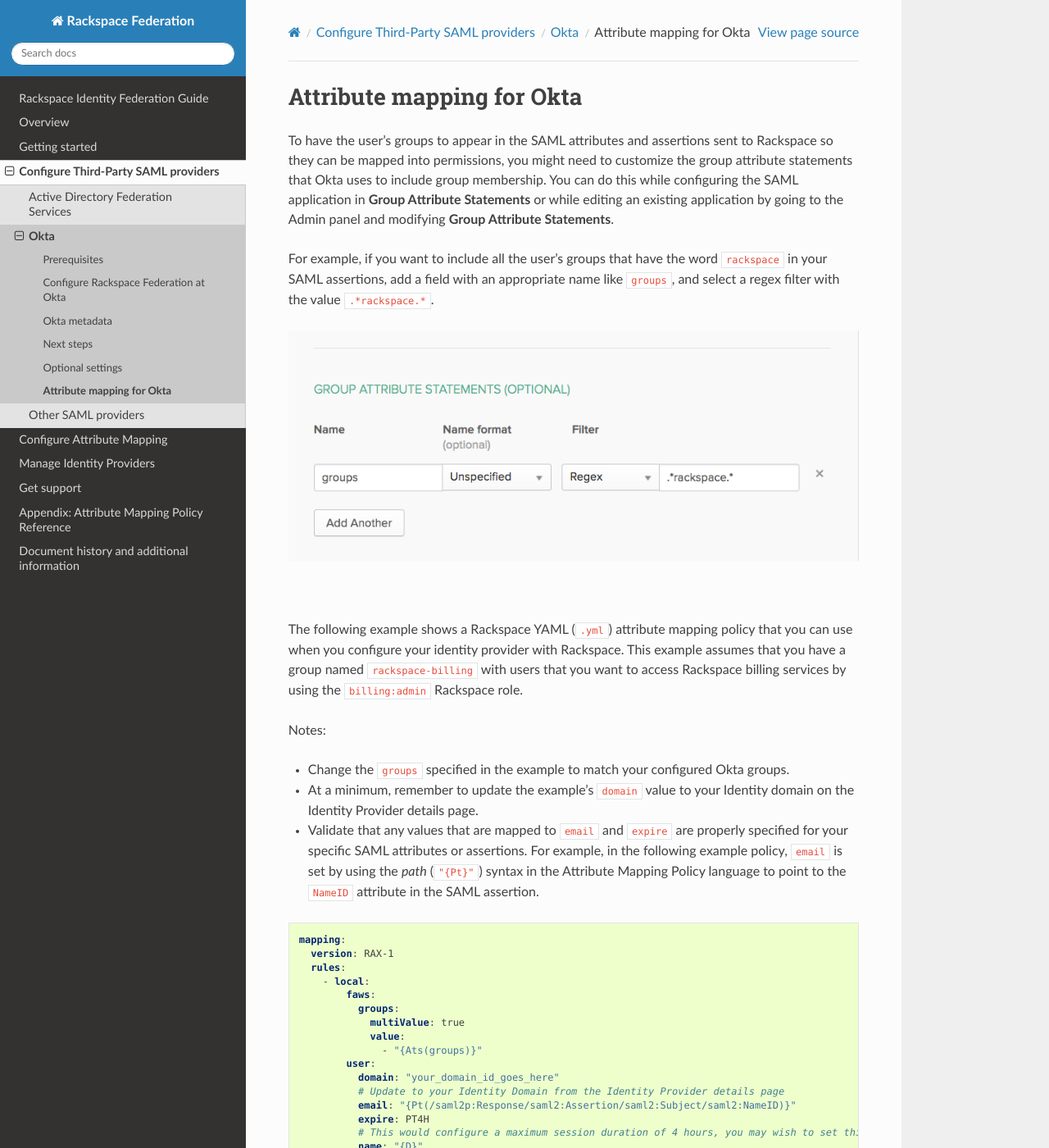
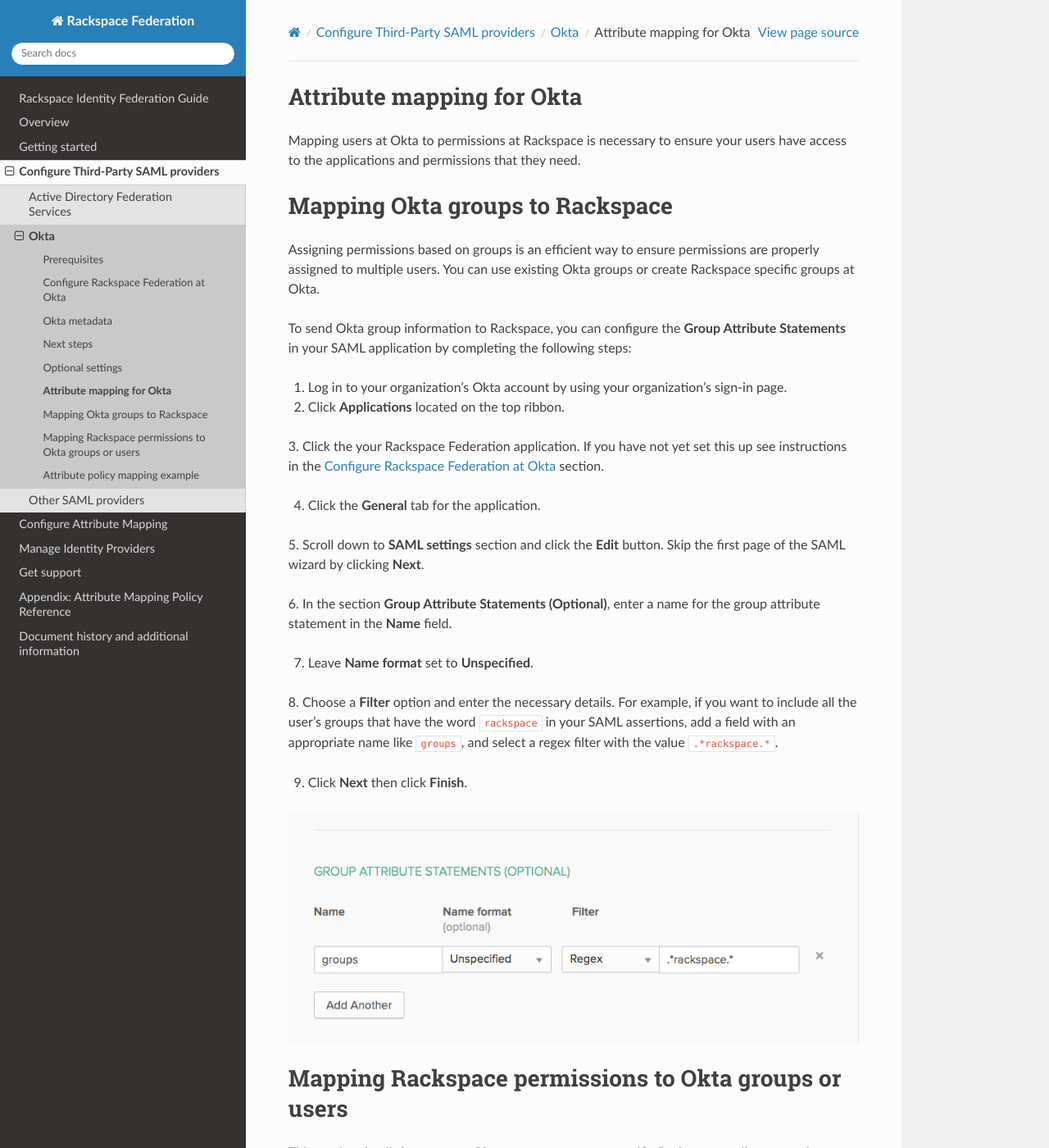
Before and after one commit to rackerlabs/docs-rackspace-federation, a Sphinx documentation site: the page built from doc/config-3p-saml/config-okta/okta-attribmapping.rst, in a window 1280 px wide and 1400 px high. Shown: the whole window at 82% size. Built offline with Sphinx 7.4.7 and the Read the Docs theme 2.0.0, drawn with Linux system fonts in a browser that asks for light colours; the version number could not be read and is left out; some of the changed text lies outside the part shown.

Commit message:
update attribute policy section

```diff
--- a/doc/config-3p-saml/config-okta/okta-attribmapping.rst
+++ b/doc/config-3p-saml/config-okta/okta-attribmapping.rst
@@ -3,27 +3,89 @@
 Attribute mapping for Okta
 --------------------------
 
-To have the user's groups to appear in the SAML attributes and assertions
-sent to Rackspace so they can be mapped into permissions, you might need
-to customize the group attribute statements that Okta uses to include group
-membership. You can do this while configuring the SAML application in
-**Group Attribute Statements** or while editing an existing application by
-going to the Admin panel and modifying **Group Attribute Statements**.
+Mapping users at Okta to permissions at Rackspace is necessary to ensure
+your users have access to the applications and permissions that they need.
 
-For example, if you want to include all the user's groups that have the
-word ``rackspace`` in your SAML assertions, add a field with an appropriate
-name like ``groups``, and select a regex filter with the value
-``.*rackspace.*``.
+Mapping Okta groups to Rackspace
+--------------------------------
+
+Assigning permissions based on groups is an efficient way to ensure permissions
+are properly assigned to multiple users. You can use existing Okta groups or
+create Rackspace specific groups at Okta.
+
+To send Okta group information to Rackspace, you can configure
+the **Group Attribute Statements** in your SAML application by completing the
+following steps:
+
+1. Log in to your organization's Okta account by using your organization's sign-in
+   page.
+
+2. Click **Applications** located on the top ribbon.
+
+3. Click the your Rackspace Federation application. If you have not yet set
+this up see instructions in the :ref:`Configure Rackspace Federation at
+Okta<okta-setup-ug>` section.
+
+4. Click the **General** tab for the application.
+
+5. Scroll down to **SAML settings** section and click the **Edit** button. Skip
+the first page of the SAML wizard by clicking **Next**.
+
+6. In the section **Group Attribute Statements (Optional)**, enter a
+name for the group attribute statement in the **Name** field.
+
+7. Leave **Name format** set to **Unspecified**.
+
+8. Choose a **Filter** option and enter the necessary details. For
+example, if you want to include all the user's groups that have the
+word ``rackspace`` in your SAML assertions, add a field with an
+appropriate name like ``groups``, and select a regex filter with the
+value ``.*rackspace.*``.
+
+9. Click **Next** then click **Finish**.
+
 
 .. image:: ../../_images/Config-okta/create_app_5.png
 
-|
+
+Mapping Rackspace permissions to Okta groups or users
+-----------------------------------------------------
+
+This section details how to map Okta groups or users to specific Rackspace
+attribute mapping policies. Attribute mapping policies determine the Rackspace
+roles and permissions assigned to Okta groups.
+
+Update your Rackspace YAML (``.yml``) attribute mapping policy by using the
+following steps:
+
+1. Log in to the `Rackspace Customer Portal <https://login.rackspace.com>`_.
+
+2. In the upper right area of the navigation bar, select
+   **Account > User Management** from the drop-down menu. Alternately, browse
+   directly to the `User Management <https://account.rackspace.com/users>`_
+   page in the Rackspace Account Management Control Panel.
+
+3. In the sub-navigation bar, select **Identity Federation**.
+
+4. Edit your Identity provider by clicking the name of the provider.
+
+5. Scroll down to the Attribute Policy Mapping section.
+
+6. Download the ``.yml`` file and make any applicable edits. Reference the next
+section for an attribute policy mapping example ``.yml`` configuration.
+
+7. Click the **Update** button and upload the updated ``.yml`` file.
+
+Attribute policy mapping example
+--------------------------------
 
 The following example shows a Rackspace YAML (``.yml``) attribute mapping
 policy that you can use when you configure your identity provider with
 Rackspace. This example assumes that you have a group named
 ``rackspace-billing`` with users that you want to access Rackspace billing
-services by using the ``billing:admin`` Rackspace role.
+services by using the ``billing:admin`` Rackspace role. Please see
+:ref:`Rackspace Cloud roles<required-mapping-ug>` for a full list of all
+Rackspace roles.
 
 Notes:
 
@@ -54,19 +116,23 @@
               # Update to your Identity Domain from the Identity Provider details page
               email: "{Pt(/saml2p:Response/saml2:Assertion/saml2:Subject/saml2:NameID)}"
               expire: PT4H
-              # This would configure a maximum session duration of 4 hours, you may wish to set this to a SAML provided value
+              # This would configure a maximum session duration of four hours,
+              # you may wish to set this to a SAML provided value
               name: "{D}"
-              # This value will match to the SAML attribute "name" by default.
+              # This value matches to the SAML attribute "name" by default.
               roles:
                 - "{0}"
           remote:
             - multiValue: true
               path: |
                   (
-                    if (mapping:get-attributes('groups')='rackspace-billing')then    'billing:admin' else ()
+                    if (mapping:get-attributes('groups')='rackspace-billing')
+                    then    'billing:admin' else ()
                   )
-              # The groups specified here are examples. You should substitute your own groups
+              # Substitute these example groups with your own groups.
 
+Please see :ref:`Required SAML attributes<required-mapping-ug>` for a detailed
+breakdown of each section of the YAML configuration.
 
 Be sure to validate and modify the following items in your policy |amp|:
 
```
Also changed, not shown: doc/config-3p-saml/config-okta/okta-setup.rst (+16 -1 lines).
